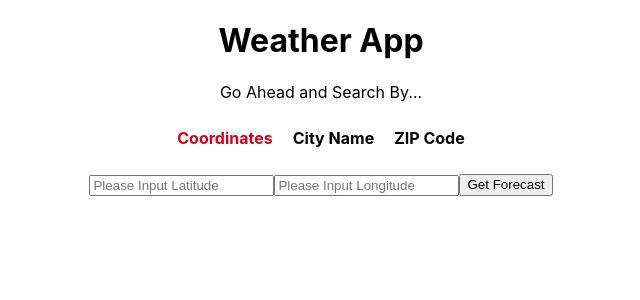
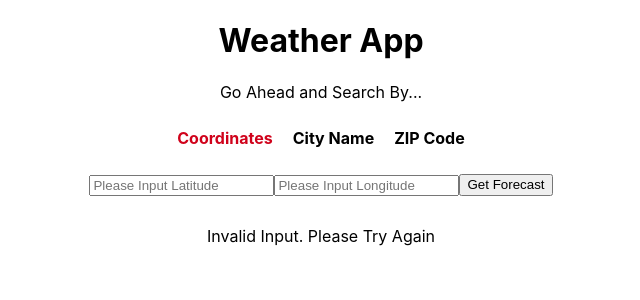
Before and after one commit to trungnt6669/weatherApp, a React (Create React App) app: page / in a window 1280 px wide. Shown: the top 300 px of the page, without its empty margins (319-959 px from the left). Built offline with nearby package versions, Linux system fonts and the light colour scheme; no server answers.

Commit message:
Add error message for bad inputs

```diff
--- a/src/components/Info.js
+++ b/src/components/Info.js
@@ -7,7 +7,7 @@ class Info extends React.Component {
   render() {
     return (
       <div className="weather">
-        {this.props.weatherData.main && (
+        {this.props.weatherData.main ? (
           <div>
             <div className="city-name">{this.props.weatherData.name}</div>
             <div className="temp">
@@ -20,6 +20,8 @@ class Info extends React.Component {
               Humidity: {this.props.weatherData.main.pressure} hpa
             </div>
           </div>
+        ) : (
+          <div>Invalid Input. Please Try Again</div>
         )}
       </div>
     );
```
